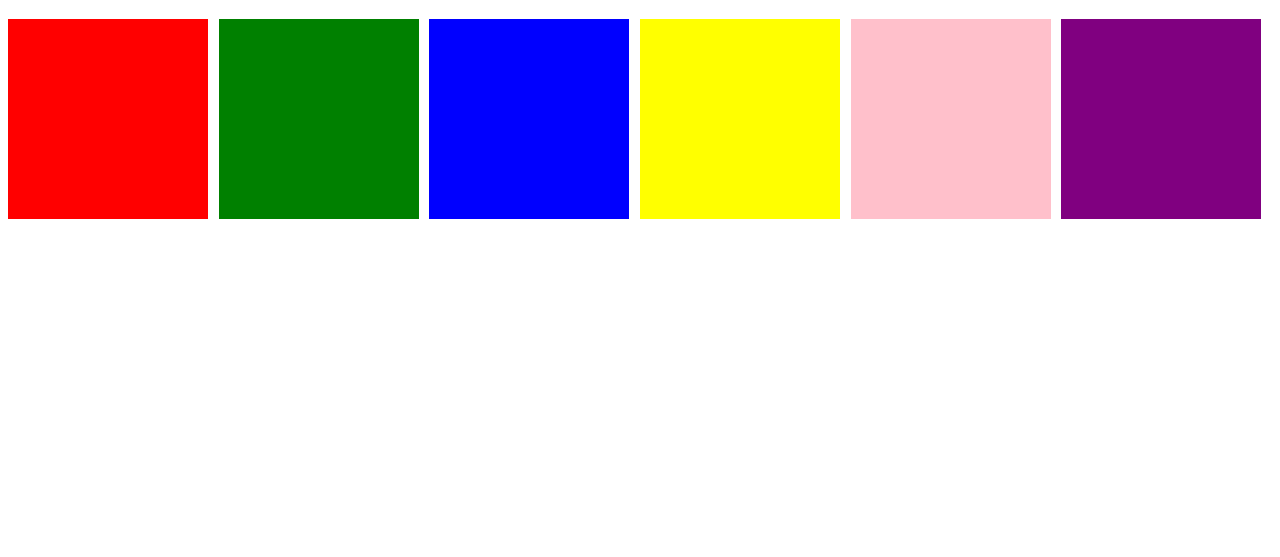
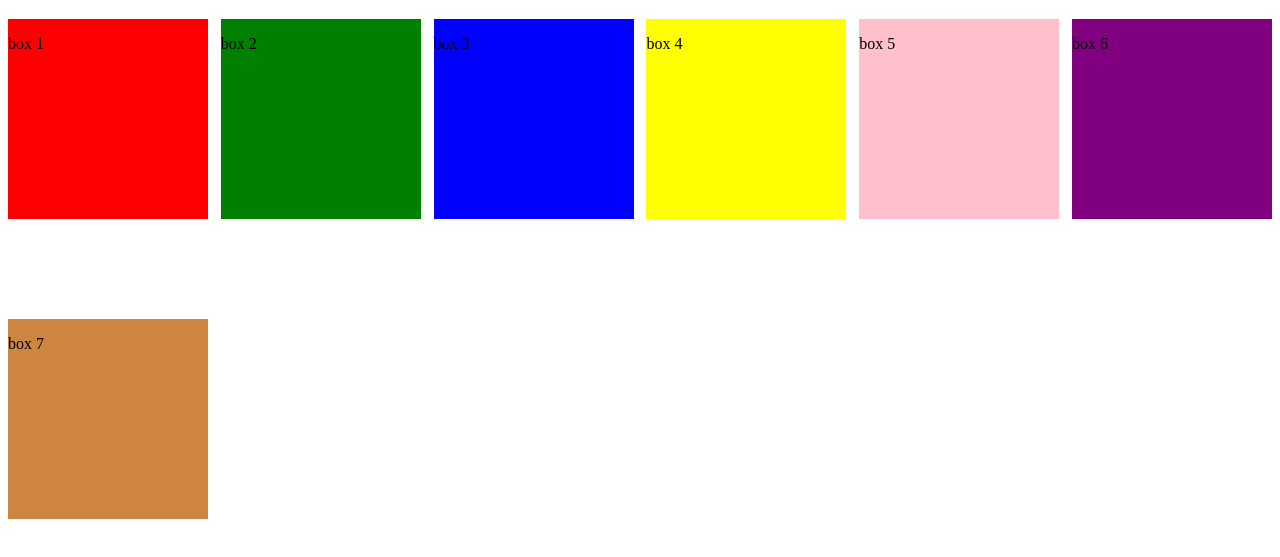
Before and after one commit to edddyresendizo/flexbox28nov, a plain HTML site: page flex.html in a window 1280 px wide. Shown: the part 61-618 px from the top of the page. Drawn offline with Linux system fonts and the light colour scheme.

Commit message:
flexbox 28nov

```diff
--- a/flex.html
+++ b/flex.html
@@ -10,25 +10,25 @@
     <h1 class="title-1">PRÁCTICA JUEVES 28 FLEXBOX</h1>
     <div class="flex">
         <div class="box-1">
-
+            <p>box 1</p>
         </div>
         <div class="box-2">
-
+            <p>box 2</p>
         </div>
         <div class="box-3">
-
+            <p>box 3</p>
         </div>
         <div class="box-4">
-
+            <p>box 4</p>
         </div>
         <div class="box-5">
-
+            <p>box 5</p>
         </div>
         <div class="box-6">
-
+            <p>box 6</p>
         </div>
-        <div class="box-8">
-
+        <div class="box-7">
+            <p>box 7</p>
         </div>
     </div>
 </body>
```
